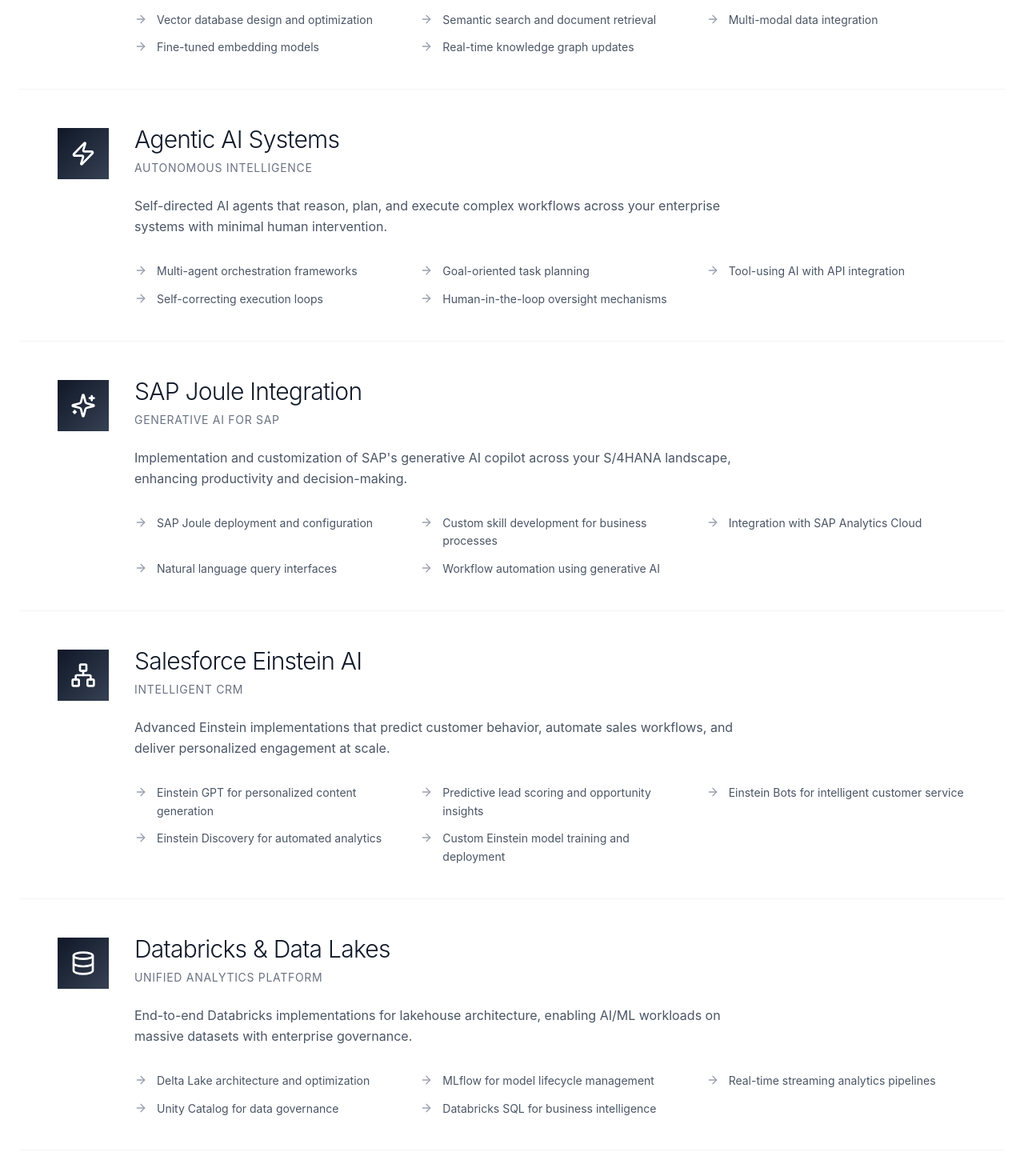
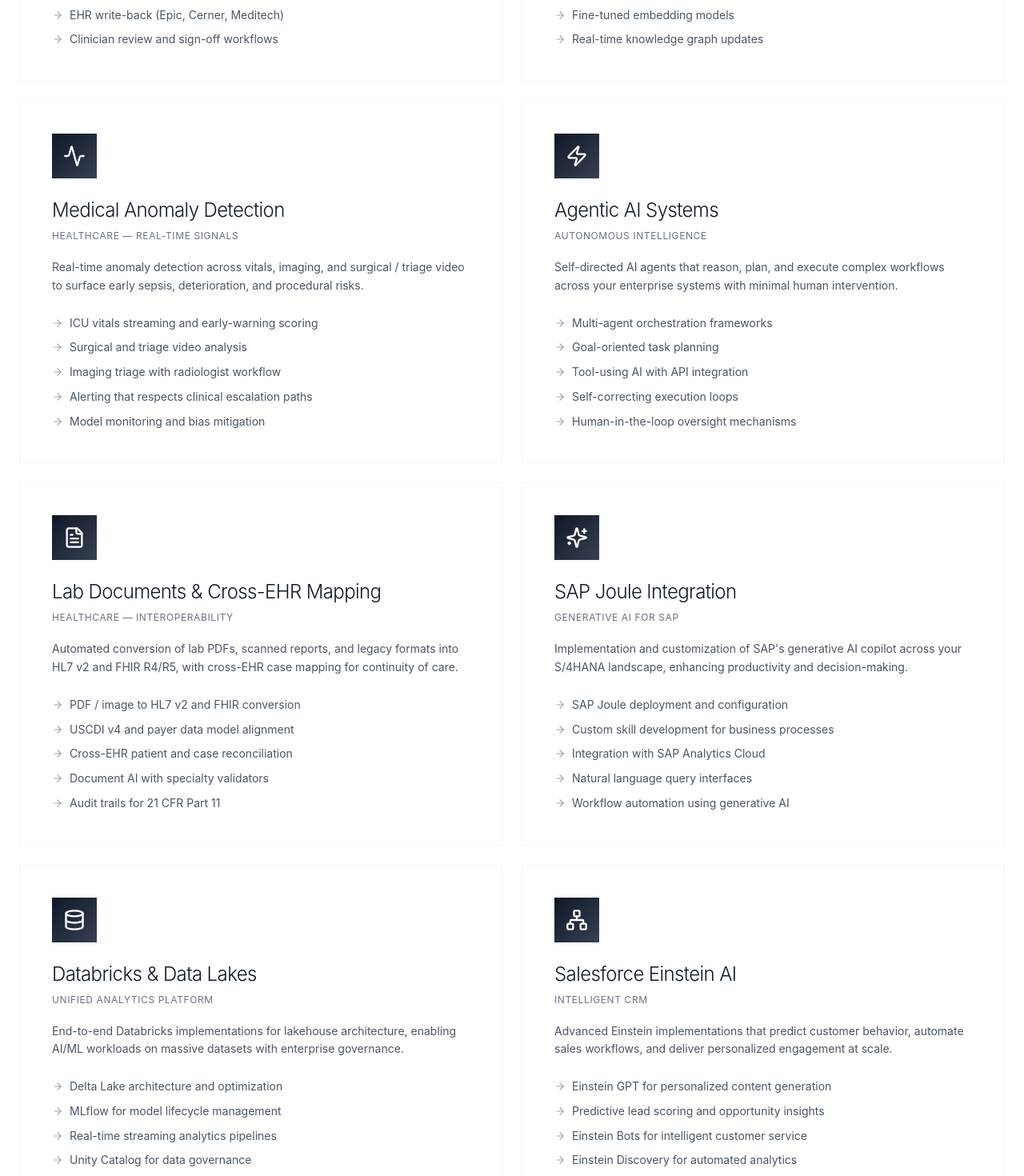
Before and after one commit to A2TechConsult/ASquared2, a React (Vite) app: page /ai-capabilities in a window 1280 px wide. Shown: the part 1040-2510 px from the top of the page at 80% size. Built offline with nearby package versions, Linux system fonts and the light colour scheme.

Commit message:
AICapabilities: 2-col layout, mixed order, drop Our Expertise header, update hero copy

```diff
--- a/src/app/pages/AICapabilities.tsx
+++ b/src/app/pages/AICapabilities.tsx
@@ -3,7 +3,21 @@ import { Link } from 'react-router-dom';
 import { Sparkles, Database, Cpu, Brain, Zap, Network, ArrowRight, TrendingUp, Mic, FileText, Activity, ShieldCheck } from 'lucide-react';
 
 export function AICapabilities() {
+  // Mixed order: healthcare and enterprise AI interleaved so SAP is not first
   const capabilities = [
+    {
+      icon: Mic,
+      title: 'Clinical AI & Ambient Dictation',
+      subtitle: 'Healthcare — Speech & Documentation',
+      description: 'HIPAA-ready ambient dictation and clinical scribing that captures the physician-patient encounter and produces structured notes, orders, and codes.',
+      features: [
+        'Azure Speech + medical ASR with specialty vocabularies',
+        'Structured SOAP note generation',
+        'ICD-10 / CPT coding assistance',
+        'EHR write-back (Epic, Cerner, Meditech)',
+        'Clinician review and sign-off workflows',
+      ],
+    },
     {
       icon: Brain,
       title: 'Retrieval-Augmented Generation',
@@ -15,6 +29,19 @@ export function AICapabilities() {
         'Multi-modal data integration',
         'Fine-tuned embedding models',
         'Real-time knowledge graph updates',
+      ],
+    },
+    {
+      icon: Activity,
+      title: 'Medical Anomaly Detection',
+      subtitle: 'Healthcare — Real-Time Signals',
+      description: 'Real-time anomaly detection across vitals, imaging, and surgical / triage video to surface early sepsis, deterioration, and procedural risks.',
+      features: [
+        'ICU vitals streaming and early-warning scoring',
+        'Surgical and triage video analysis',
+        'Imaging triage with radiologist workflow',
+        'Alerting that respects clinical escalation paths',
+        'Model monitoring and bias mitigation',
       ],
     },
     {
@@ -31,6 +58,19 @@ export function AICapabilities() {
       ],
     },
     {
+      icon: FileText,
+      title: 'Lab Documents & Cross-EHR Mapping',
+      subtitle: 'Healthcare — Interoperability',
+      description: 'Automated conversion of lab PDFs, scanned reports, and legacy formats into HL7 v2 and FHIR R4/R5, with cross-EHR case mapping for continuity of care.',
+      features: [
+        'PDF / image to HL7 v2 and FHIR conversion',
+        'USCDI v4 and payer data model alignment',
+        'Cross-EHR patient and case reconciliation',
+        'Document AI with specialty validators',
+        'Audit trails for 21 CFR Part 11',
+      ],
+    },
+    {
       icon: Sparkles,
       title: 'SAP Joule Integration',
       subtitle: 'Generative AI for SAP',
@@ -41,6 +81,19 @@ export function AICapabilities() {
         'Integration with SAP Analytics Cloud',
         'Natural language query interfaces',
         'Workflow automation using generative AI',
+      ],
+    },
+    {
+      icon: Database,
+      title: 'Databricks & Data Lakes',
+      subtitle: 'Unified Analytics Platform',
+      description: 'End-to-end Databricks implementations for lakehouse architecture, enabling AI/ML workloads on massive datasets with enterprise governance.',
+      features: [
+        'Delta Lake architecture and optimization',
+        'MLflow for model lifecycle management',
+        'Real-time streaming analytics pipelines',
+        'Unity Catalog for data governance',
+        'Databricks SQL for business intelligence',
       ],
     },
     {
@@ -57,19 +110,6 @@ export function AICapabilities() {
       ],
     },
     {
-      icon: Database,
-      title: 'Databricks & Data Lakes',
-      subtitle: 'Unified Analytics Platform',
-      description: 'End-to-end Databricks implementations for lakehouse architecture, enabling AI/ML workloads on massive datasets with enterprise governance.',
-      features: [
-        'Delta Lake architecture and optimization',
-        'MLflow for model lifecycle management',
-        'Real-time streaming analytics pipelines',
-        'Unity Catalog for data governance',
-        'Databricks SQL for business intelligence',
-      ],
-    },
-    {
       icon: Cpu,
       title: 'Custom AI Solutions',
       subtitle: 'Precision-Engineered Intelligence',
@@ -80,45 +120,6 @@ export function AICapabilities() {
         'Edge AI for low-latency inference',
         'Responsible AI frameworks and bias mitigation',
         'AI explainability and model interpretability',
-      ],
-    },
-    {
-      icon: Mic,
-      title: 'Clinical AI & Ambient Dictation',
-      subtitle: 'Healthcare — Speech & Documentation',
-      description: 'HIPAA-ready ambient dictation and clinical scribing that captures the physician-patient encounter and produces structured notes, orders, and codes.',
-      features: [
-        'Azure Speech + medical ASR with specialty vocabularies',
-        'Structured SOAP note generation',
-        'ICD-10 / CPT coding assistance',
-        'EHR write-back (Epic, Cerner, Meditech)',
-        'Clinician review and sign-off workflows',
-      ],
-    },
-    {
-      icon: FileText,
-      title: 'Lab Documents & Cross-EHR Mapping',
-      subtitle: 'Healthcare — Interoperability',
-      description: 'Automated conversion of lab PDFs, scanned reports, and legacy formats into HL7 v2 and FHIR R4/R5, with cross-EHR case mapping for continuity of care.',
-      features: [
-        'PDF / image to HL7 v2 and FHIR conversion',
-        'USCDI v4 and payer data model alignment',
-        'Cross-EHR patient and case reconciliation',
-        'Document AI with specialty validators',
-        'Audit trails for 21 CFR Part 11',
-      ],
-    },
-    {
-      icon: Activity,
-      title: 'Medical Anomaly Detection',
-      subtitle: 'Healthcare — Real-Time Signals',
-      description: 'Real-time anomaly detection across vitals, imaging, and surgical / triage video to surface early sepsis, deterioration, and procedural risks.',
-      features: [
-        'ICU vitals streaming and early-warning scoring',
-        'Surgical and triage video analysis',
-        'Imaging triage with radiologist workflow',
-        'Alerting that respects clinical escalation paths',
-        'Model monitoring and bias mitigation',
       ],
     },
   ];
@@ -142,12 +143,25 @@ export function AICapabilities() {
     },
   ];
 
+  // Mixed order: healthcare and enterprise projects interleaved
   const projects = [
+    {
+      title: 'Ambient Dictation — 7-Hospital System',
+      challenge: 'Regional health system needed to reduce clinician documentation burden across 7 hospitals',
+      solution: 'Deployed ambient dictation with Azure Speech, specialty vocabularies, and Epic write-back',
+      impact: '62% reduction in after-hours charting, higher clinician satisfaction scores',
+    },
     {
       title: 'Manufacturing Intelligence',
       challenge: 'Global manufacturer needed real-time quality prediction across 40+ production lines',
       solution: 'Deployed Databricks lakehouse with MLflow-managed models, achieving 94% defect prediction accuracy',
       impact: '23% reduction in scrap costs, 15% improvement in first-pass yield',
+    },
+    {
+      title: 'ICU Anomaly Detection — Early Sepsis',
+      challenge: 'Academic medical center wanted earlier detection of sepsis in ICU populations',
+      solution: 'Streaming anomaly detection on vitals and labs with clinician-tuned escalation paths',
+      impact: 'Alerts 4–6 hours earlier than standard scoring, with reduced alert fatigue',
     },
     {
       title: 'Procurement Copilot',
@@ -156,28 +170,16 @@ export function AICapabilities() {
       impact: '40% faster vendor selection, 60% reduction in manual data lookup',
     },
     {
-      title: 'Sales Forecasting',
-      challenge: 'Distribution company needed accurate demand prediction across 200,000 SKUs',
-      solution: 'Salesforce Einstein Discovery with external data enrichment and custom algorithms',
-      impact: '18% forecast accuracy improvement, $12M inventory optimization',
-    },
-    {
-      title: 'Ambient Dictation — 7-Hospital System',
-      challenge: 'Regional health system needed to reduce clinician documentation burden across 7 hospitals',
-      solution: 'Deployed ambient dictation with Azure Speech, specialty vocabularies, and Epic write-back',
-      impact: '62% reduction in after-hours charting, higher clinician satisfaction scores',
-    },
-    {
       title: 'PDF-to-HL7 Lab Pipeline — MedTech ISV',
       challenge: 'MedTech ISV needed to ingest lab PDFs from 300+ facilities into a FHIR-based platform',
       solution: 'Document AI pipeline converting PDFs to HL7 v2 and FHIR R4 with specialty validators',
       impact: '94% straight-through processing, days-to-minutes turnaround for new facilities',
     },
     {
-      title: 'ICU Anomaly Detection — Early Sepsis',
-      challenge: 'Academic medical center wanted earlier detection of sepsis in ICU populations',
-      solution: 'Streaming anomaly detection on vitals and labs with clinician-tuned escalation paths',
-      impact: 'Alerts 4–6 hours earlier than standard scoring, with reduced alert fatigue',
+      title: 'Sales Forecasting',
+      challenge: 'Distribution company needed accurate demand prediction across 200,000 SKUs',
+      solution: 'Salesforce Einstein Discovery with external data enrichment and custom algorithms',
+      impact: '18% forecast accuracy improvement, $12M inventory optimization',
     },
   ];
 
@@ -207,32 +209,17 @@ export function AICapabilities() {
               AI Capabilities
             </h1>
 
-            <p className="text-xl text-gray-500 max-w-3xl mx-auto leading-relaxed">
-              Enterprise-grade AI across SAP, operations, and healthcare. From generative AI and autonomous agents to clinical dictation and medical anomaly detection — delivered with measurable outcomes.
+            <p className="text-xl text-gray-500 max-w-4xl mx-auto leading-relaxed">
+              Enterprise-grade AI across SAP, operations, and healthcare. From generative AI and autonomous agents to clinical dictation and medical anomaly detection — precision-engineered AI systems designed for enterprise scale, security, and governance, including HIPAA-ready healthcare workflows, delivered with measurable outcomes.
             </p>
           </motion.div>
         </div>
       </section>
 
-      {/* Capabilities - Premium Borderless List */}
+      {/* Capabilities - Two-column grid */}
       <section className="px-6 mb-32">
         <div className="max-w-7xl mx-auto">
-          <motion.div
-            initial={{ opacity: 0 }}
-            whileInView={{ opacity: 1 }}
-            transition={{ duration: 0.8 }}
-            viewport={{ once: true }}
-            className="mb-20 text-center"
-          >
-            <h2 className="text-5xl font-light text-gray-900 mb-6 tracking-tight">
-              Our Expertise
-            </h2>
-            <p className="text-lg text-gray-500 max-w-2xl mx-auto">
-              Precision-engineered AI systems designed for enterprise scale, security, and governance — including HIPAA-ready healthcare workflows.
-            </p>
-          </motion.div>
-
-          <div className="space-y-1">
+          <div className="grid md:grid-cols-2 gap-6">
             {capabilities.map((capability, index) => {
               const Icon = capability.icon;
               return (
@@ -242,47 +229,30 @@ export function AICapabilities() {
                   whileInView={{ opacity: 1, y: 0 }}
                   transition={{ duration: 0.5, delay: index * 0.05 }}
                   viewport={{ once: true }}
-                  className="group"
+                  className="group bg-white border border-gray-100 p-10 hover:bg-gray-50 hover:border-gray-200 transition-all duration-300"
                 >
-                  <motion.div
-                    className="bg-white hover:bg-gray-50 transition-all duration-300"
-                    whileHover={{ x: 8 }}
-                    transition={{ duration: 0.2 }}
-                  >
-                    <div className="px-12 py-10 border-b border-gray-100">
-                      <div className="flex items-start gap-8 mb-8">
-                        {/* Icon */}
-                        <div className="flex-shrink-0 pt-1">
-                          <div className="w-16 h-16 bg-gradient-to-br from-gray-900 to-gray-700 flex items-center justify-center">
-                            <Icon className="size-8 text-white" />
-                          </div>
+                  <div className="w-14 h-14 bg-gradient-to-br from-gray-900 to-gray-700 flex items-center justify-center mb-6">
+                    <Icon className="size-7 text-white" />
                   </div>
 
-                        {/* Header & Description */}
-                        <div className="flex-1 min-w-0">
-                          <h3 className="text-3xl font-light text-gray-900 tracking-tight mb-2">
+                  <h3 className="text-2xl font-light text-gray-900 tracking-tight mb-2">
                     {capability.title}
                   </h3>
-                          <p className="text-sm text-gray-500 uppercase tracking-wider mb-6">
+                  <p className="text-xs text-gray-500 uppercase tracking-wider mb-5">
                     {capability.subtitle}
                   </p>
-                          <p className="text-gray-600 leading-relaxed max-w-3xl">
+                  <p className="text-sm text-gray-600 leading-relaxed mb-6">
                     {capability.description}
                   </p>
-                        </div>
-                      </div>
 
-                      {/* Features Grid */}
-                      <div className="grid md:grid-cols-2 lg:grid-cols-3 gap-x-8 gap-y-3 pl-[96px]">
+                  <div className="space-y-2">
                     {capability.features.map((feature, i) => (
-                          <div key={i} className="flex items-start gap-3">
-                            <ArrowRight className="size-4 text-gray-400 flex-shrink-0 mt-0.5" />
+                      <div key={i} className="flex items-start gap-2">
+                        <ArrowRight className="size-3.5 text-gray-400 flex-shrink-0 mt-1" />
                         <span className="text-sm text-gray-600 leading-relaxed">{feature}</span>
                       </div>
                     ))}
                   </div>
-                    </div>
-                  </motion.div>
                 </motion.div>
               );
             })}
@@ -322,7 +292,6 @@ export function AICapabilities() {
                   viewport={{ once: true }}
                   className="relative text-center"
                 >
-                  {/* Circle Badge */}
                   <div className="relative z-10 w-24 h-24 bg-white border-2 border-gray-900 rounded-full flex items-center justify-center mx-auto mb-6">
                     <div className="text-3xl font-light text-gray-900">
                       {String(index + 1).padStart(2, '0')}
@@ -342,15 +311,15 @@ export function AICapabilities() {
         </div>
       </section>
 
-      {/* Representative Projects - Premium Card Layout */}
+      {/* Representative Projects - Two-column grid */}
       <section className="px-6 mb-32">
-        <div className="max-w-6xl mx-auto">
+        <div className="max-w-7xl mx-auto">
           <motion.div
             initial={{ opacity: 0 }}
             whileInView={{ opacity: 1 }}
             transition={{ duration: 0.8 }}
             viewport={{ once: true }}
-            className="mb-20 text-center"
+            className="mb-16 text-center"
           >
             <h2 className="text-5xl font-light text-gray-900 mb-6 tracking-tight">
               Representative Projects
@@ -360,7 +329,7 @@ export function AICapabilities() {
             </p>
           </motion.div>
 
-          <div className="space-y-1">
+          <div className="grid md:grid-cols-2 gap-6">
             {projects.map((project, index) => (
               <motion.div
                 key={project.title}
@@ -368,58 +337,41 @@ export function AICapabilities() {
                 whileInView={{ opacity: 1, y: 0 }}
                 transition={{ duration: 0.5, delay: index * 0.1 }}
                 viewport={{ once: true }}
-                className="group"
+                className="group bg-white border border-gray-100 p-10 hover:bg-gray-50 hover:border-gray-200 transition-all duration-300"
               >
-                <motion.div
-                  className="bg-white hover:bg-gray-50 transition-all duration-300"
-                  whileHover={{ x: 8 }}
-                  transition={{ duration: 0.2 }}
-                >
-                  {/* Header */}
-                  <div className="px-12 py-6 border-b border-gray-100">
-                    <h3 className="text-3xl font-light text-gray-900 tracking-tight">
+                <h3 className="text-2xl font-light text-gray-900 tracking-tight mb-6">
                   {project.title}
                 </h3>
-                  </div>
 
-                  {/* Content Grid */}
-                  <div className="px-12 py-10">
-                    <div className="grid md:grid-cols-3 gap-10">
-                      {/* Challenge */}
-                      <div>
-                        <div className="text-xs font-medium uppercase tracking-widest text-gray-500 mb-3">
+                <div className="mb-5">
+                  <div className="text-xs font-medium uppercase tracking-widest text-gray-500 mb-2">
                     Challenge
                   </div>
-                        <p className="text-gray-600 leading-relaxed">
+                  <p className="text-sm text-gray-600 leading-relaxed">
                     {project.challenge}
                   </p>
                 </div>
 
-                      {/* Solution */}
-                      <div>
-                        <div className="text-xs font-medium uppercase tracking-widest text-gray-500 mb-3">
+                <div className="mb-5">
+                  <div className="text-xs font-medium uppercase tracking-widest text-gray-500 mb-2">
                     Solution
                   </div>
-                        <p className="text-gray-600 leading-relaxed">
+                  <p className="text-sm text-gray-600 leading-relaxed">
                     {project.solution}
                   </p>
                 </div>
 
-                      {/* Impact */}
                 <div>
-                        <div className="flex items-center gap-2 mb-3">
+                  <div className="flex items-center gap-2 mb-2">
                     <TrendingUp className="size-4 text-gray-900" />
                     <div className="text-xs font-medium uppercase tracking-widest text-gray-500">
                       Impact
                     </div>
                   </div>
-                        <p className="text-gray-900 font-medium leading-relaxed">
+                  <p className="text-sm text-gray-900 font-medium leading-relaxed">
                     {project.impact}
                   </p>
                 </div>
-                    </div>
-                  </div>
-                </motion.div>
               </motion.div>
             ))}
           </div>
```
Lines whose indentation alone changed are shown as unchanged.
